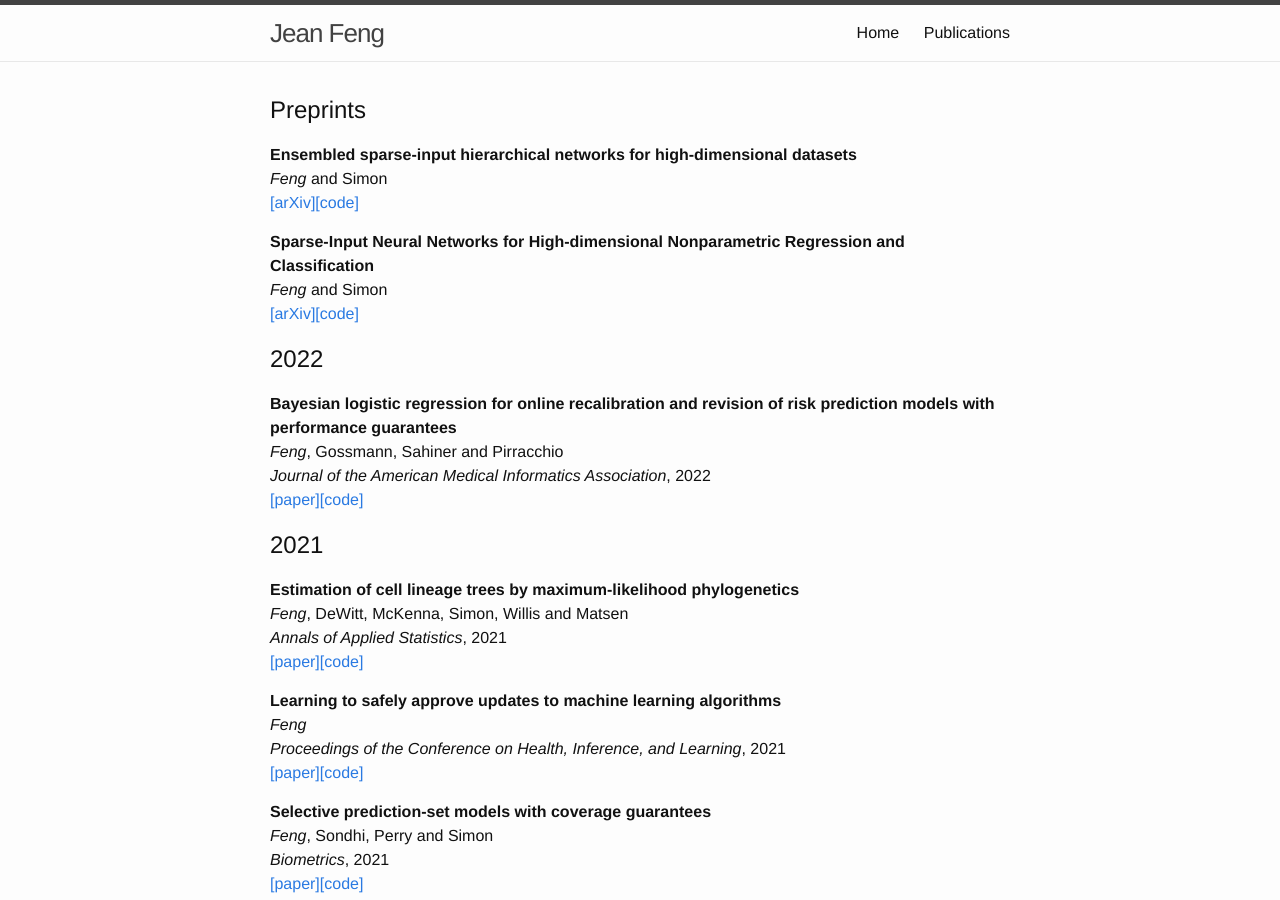
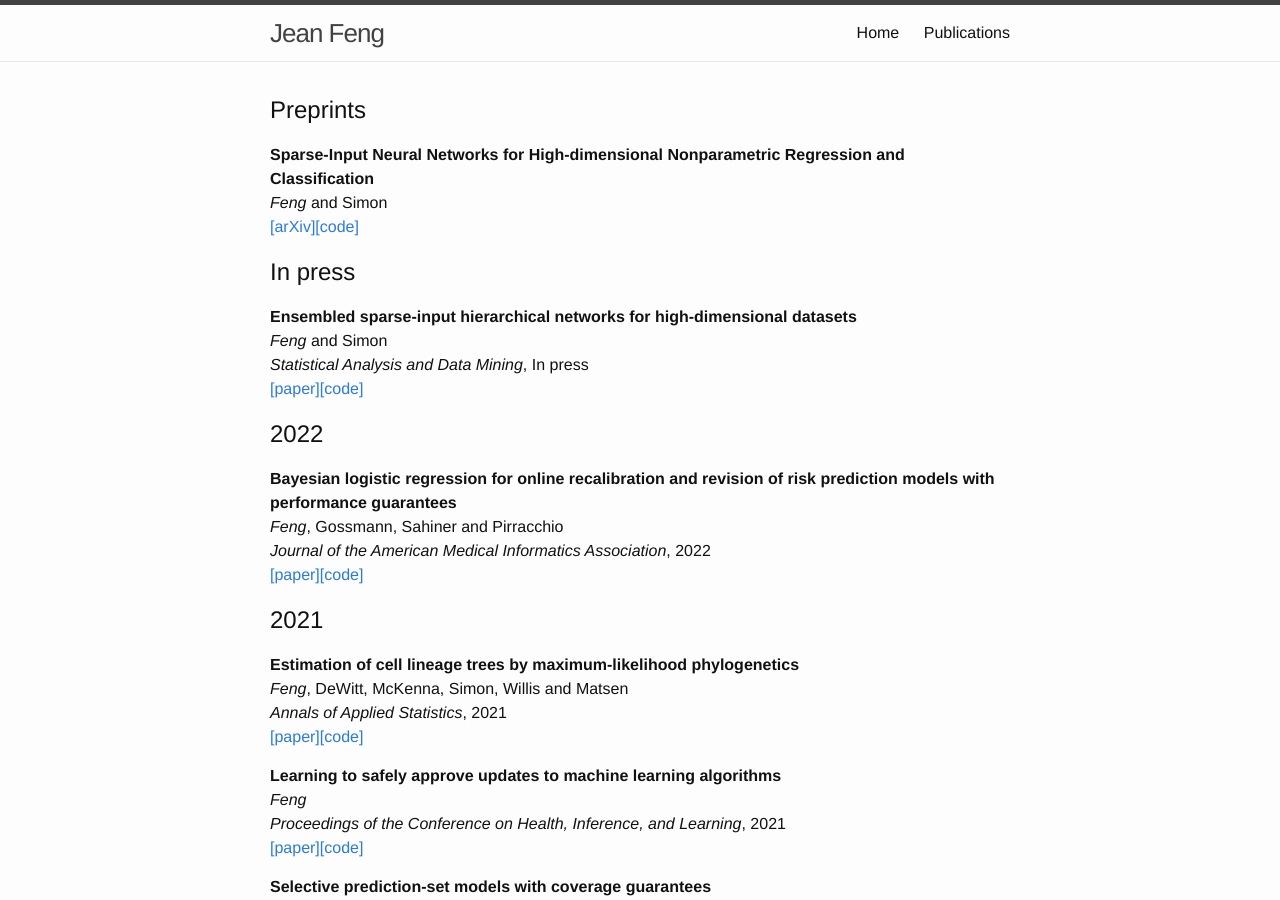
Before and after one commit to jjfeng/jjfeng.github.io, a Jekyll site: the page built from publications.md, in a window 1280 px wide and 900 px high. Built offline with Jekyll 4.4.1, drawn with Linux system fonts in a browser that asks for light colours.

Commit message:
update pubs

```diff
--- a/publications.md
+++ b/publications.md
@@ -4,13 +4,15 @@ title: Publications
 ---
 
 ## Preprints
-**Ensembled sparse-input hierarchical networks for high-dimensional datasets**<br />
-*Feng* and Simon<br />
-[\[arXiv\]](http://arxiv.org/abs/2005.04834)[\[code\]](https://github.com/jjfeng/easier_net)
-
 **Sparse-Input Neural Networks for High-dimensional Nonparametric Regression and Classification**<br />
 *Feng* and Simon<br />
 [\[arXiv\]](http://arxiv.org/abs/1711.07592)[\[code\]](https://github.com/jjfeng/spinn)
+
+## In press
+**Ensembled sparse-input hierarchical networks for high-dimensional datasets**<br />
+*Feng* and Simon<br />
+*Statistical Analysis and Data Mining*, In press<br />
+[\[paper\]](http://arxiv.org/abs/2005.04834)[\[code\]](https://github.com/jjfeng/easier_net)
 
 ## 2022
 **Bayesian logistic regression for online recalibration and revision of risk prediction models with performance guarantees**<br />
```
Also changed, not shown: 1 other file.
